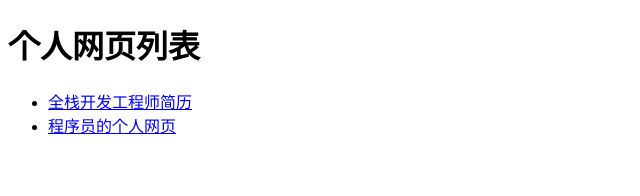
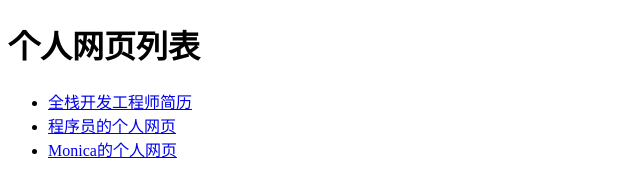
Before and after one commit to caozhaocao/Resume, a plain HTML site: page personal/index.html in a window 1280 px wide. Shown: the whole page, without its empty margins (0-640 px from the left). Drawn offline with Linux system fonts and the light colour scheme.

Commit message:
Update index.html

```diff
--- a/personal/index.html
+++ b/personal/index.html
@@ -10,6 +10,7 @@
     <ul>
         <li><a href="全栈开发工程师简历.html">全栈开发工程师简历</a></li>
         <li><a href="程序员的个人网页.html">程序员的个人网页</a></li>
+        <li><a href="PersonWebsiteModel.html">Monica的个人网页</a></li>
     </ul>
 </body>
 </html>
```
